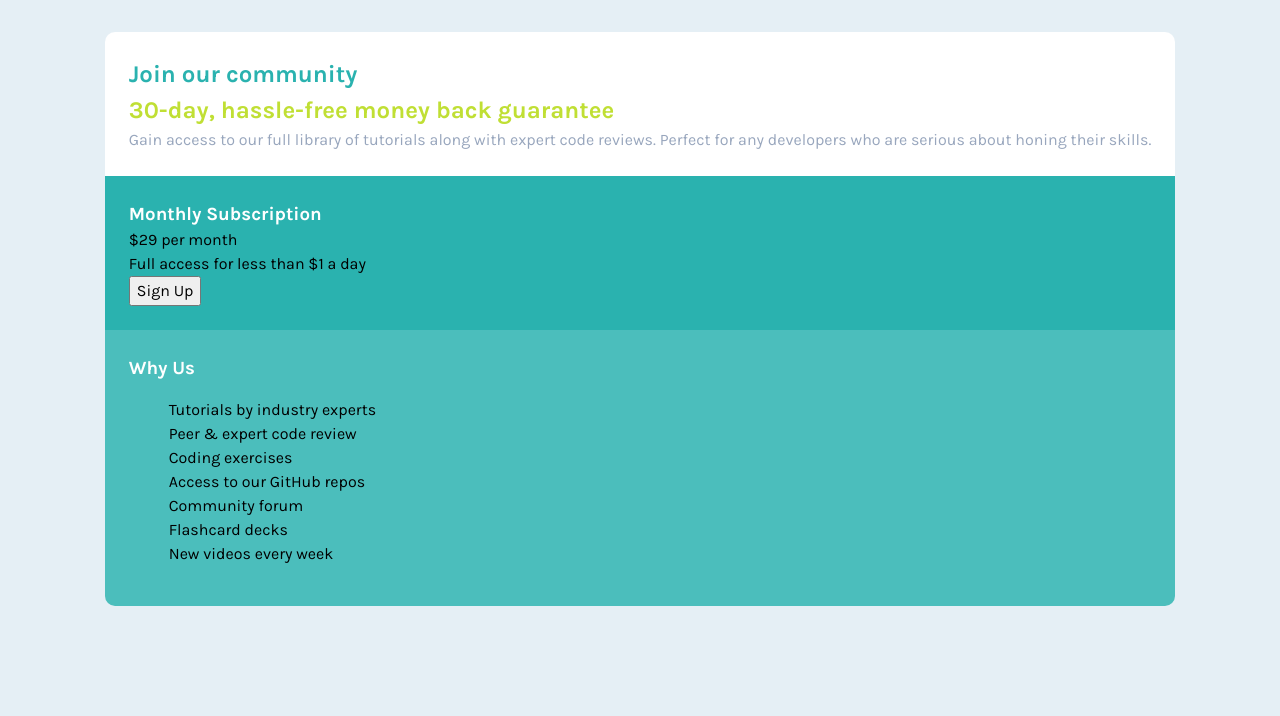
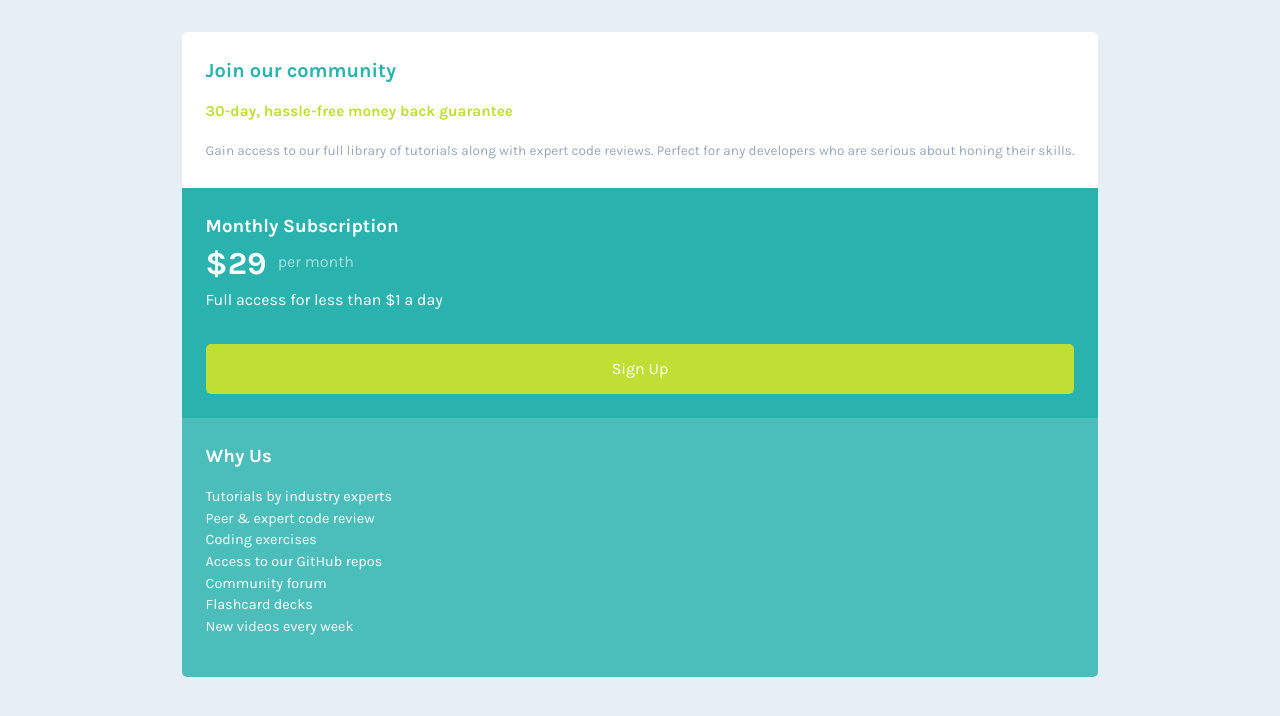
Before and after one commit to PiotrPlotast/single-price-grid-component, a plain HTML site: page index.html in a window 1280 px wide. Drawn offline with Linux system fonts and the light colour scheme.

Commit message:
added some styles

```diff
--- a/index.html
+++ b/index.html
@@ -24,7 +24,7 @@
         <h3>Monthly Subscription</h3>
         <p class="price">&dollar;29 <span>per month</span></p>
         <p class="description">Full access for less than &dollar;1 a day</p>
-        <button>Sign Up</button>
+        <button class="sign-up-btn">Sign Up</button>
       </section>
       <section class="card__why-us bottom-right">
         <h3>Why Us</h3>
--- a/style.css
+++ b/style.css
@@ -84,7 +84,8 @@ select {
     --h1-color: hsl(179, 62%, 43%);
     --h2-color: hsl(71, 73%, 54%);
     --h3-color: hsl(0, 0%, 100%);
-    --main-text-color: hsl(218, 22%, 67%);
+    --p-color: hsl(0, 0%, 100%);
+    --hero-text-color: hsl(218, 22%, 67%);
 }
 
 /* Custom styles */
@@ -103,7 +104,7 @@ main {
 }
 
 .card {
-    border-radius: 10px;
+    border-radius: 5px;
     overflow: hidden;
 }
 
@@ -114,14 +115,24 @@ main {
 
 h1 {
     color: var(--h1-color);
+    font-size: 1.25rem;
 }
 
 h2 {
     color: var(--h2-color);
+    font-size: 0.95rem;
+    margin: 1rem 0;
+    line-height: 1.2rem;
 }
 
 .card__join-community p {
-    color: var(--main-text-color);
+    color: var(--hero-text-color);
+    font-size: 0.85rem;
+    line-height: 1.7rem;
+}
+
+h3 {
+    color: var(--h3-color);
 }
 
 .card__monthly-sub {
@@ -129,11 +140,47 @@ h2 {
     padding: 1.5rem;
 }
 
+.card__monthly-sub p {
+    color: var(--p-color);
+}
+
+.price {
+    font-size: 2rem;
+    font-weight: 700;
+    position: relative;
+}
+
+.price span {
+    font-size: 1rem;
+    font-weight: 400;
+    color: hsla(0, 0%, 100%, 0.6);
+    margin-left: 0.7rem;
+    transform: translateY(10px);
+    position: absolute;
+}
+
+.sign-up-btn {
+    font-size: 1rem;
+    background-color: var(--h2-color);
+    color: var(--h3-color);
+    border: none;
+    border-radius: 5px;
+    margin-top: 2rem;
+    padding: 0.8rem 0;
+    width: 100%;
+    cursor: pointer;
+}
+
 .card__why-us {
     background-color: var(--card-why-us-bg-color);
     padding: 1.5rem;
 }
 
-h3 {
-    color: var(--h3-color);
+.card__why-us ul {
+    padding: 0;
 }
+
+.card__why-us li {
+    font-size: 0.9rem;
+    color: var(--p-color);
+}
```
